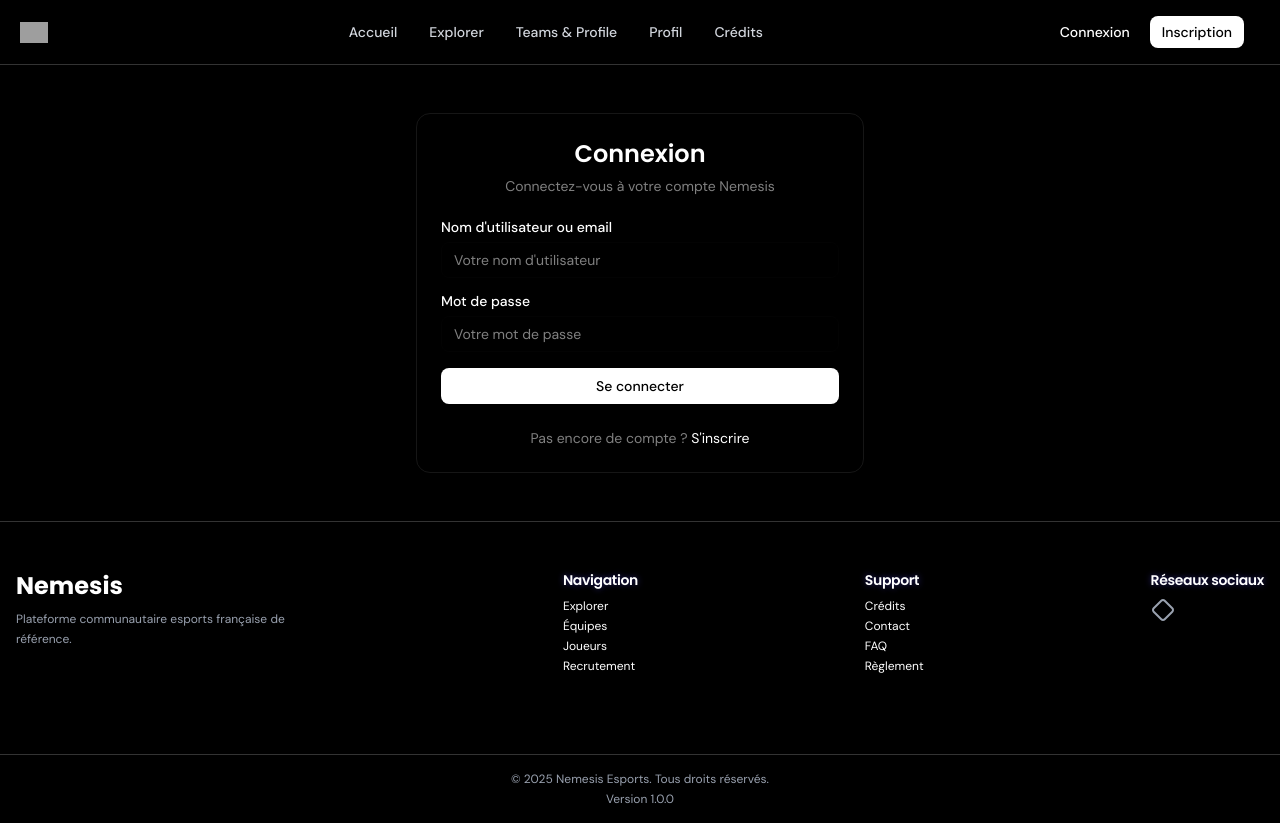
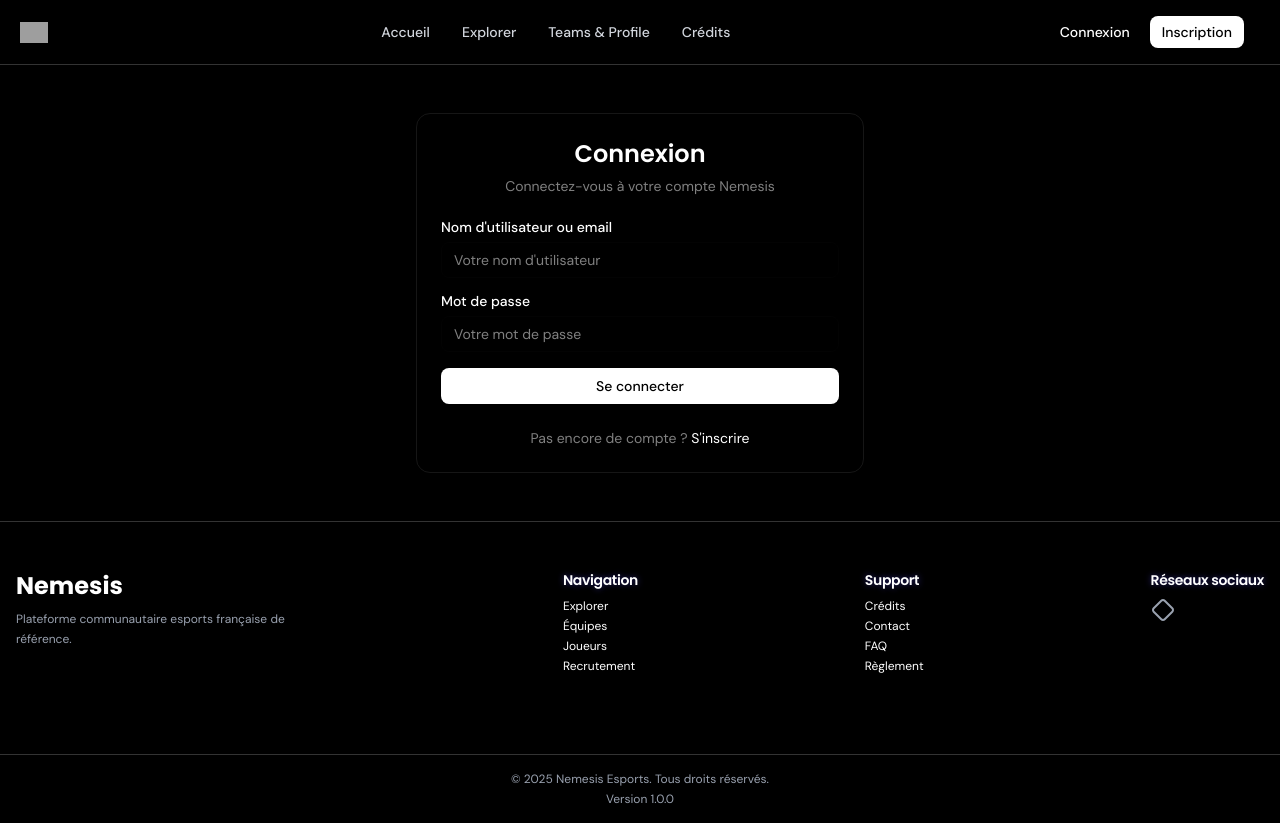
Before and after one commit to lukafaufau/Quantumwebsite, a Next.js app: page /login in a window 1280 px wide. Built offline with nearby package versions, Linux system fonts and the light colour scheme; grey boxes are pictures that could not be loaded.

Commit message:
Updated navbar.tsx

```diff
--- a/components/navbar.tsx
+++ b/components/navbar.tsx
@@ -35,7 +35,6 @@ export function Navbar() {
             : []),
         ]
       : []),
-    { href: "/profil", label: "Profil" },
     { href: "/credits", label: "Crédits" },
   ]
 
```
